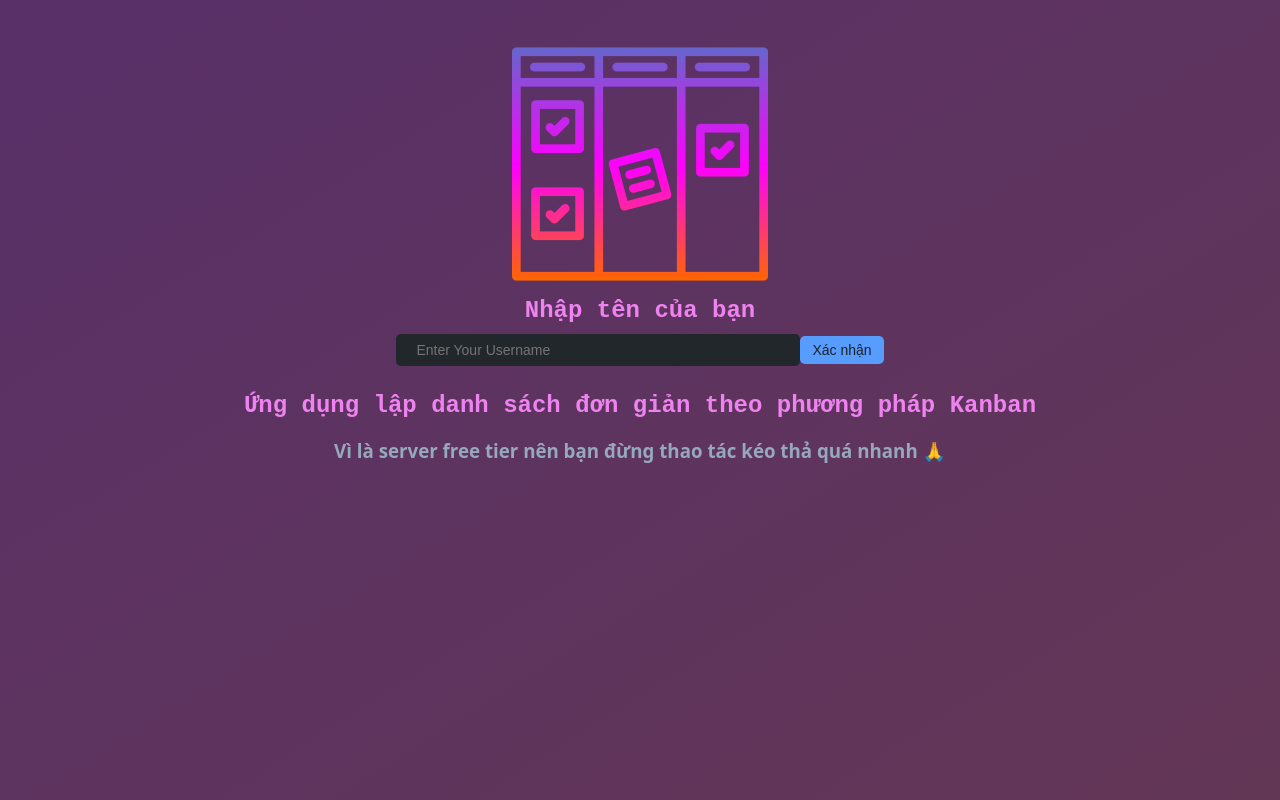
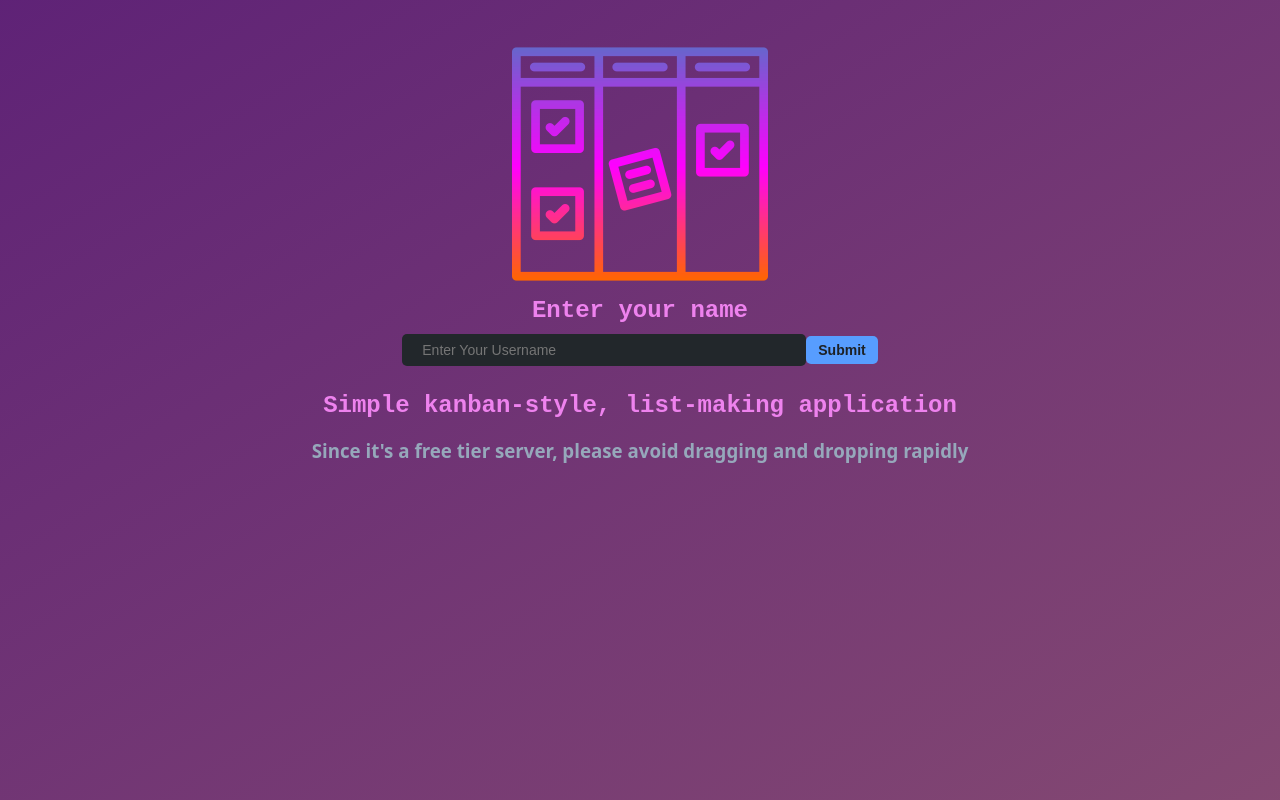
Before and after one commit to 18120528/Kanban, a React (Vite) app in the folder frontend/: page / in a window 1280 px wide. Built offline with nearby package versions, Linux system fonts and the light colour scheme; no server answers.

Commit message:
emit all when del and change welcome text

```diff
--- a/frontend/src/Components/WelcomeForm/WelcomeForm.jsx
+++ b/frontend/src/Components/WelcomeForm/WelcomeForm.jsx
@@ -17,13 +17,13 @@ const LoginForm = () => {
     <div className={styles.form_container}>
       <img src={logoUrl} width="256px" height="256px" alt="Logo"/>
       <form action="" className="" onSubmit={handleSubmit}>
-        <label htmlFor="username">Nhập tên của bạn</label><br />
+        <label htmlFor="username">Enter your name</label><br />
         <input type="text" required
         name="username" id="username"
         placeholder="Enter Your Username" ref={usernameRef}/>
-        <button type="submit">Xác nhận</button>
-        <h1>Ứng dụng lập danh sách đơn giản theo phương pháp Kanban</h1>
-        <h3>Vì là server free tier nên bạn đừng thao tác kéo thả quá nhanh 🙏</h3>
+        <button type="submit">Submit</button>
+        <h1>Simple kanban-style, list-making application</h1>
+        <h3>Since it's a free tier server, please avoid dragging and dropping rapidly</h3>
       </form>
     </div>
   )
--- a/frontend/src/Components/WelcomeForm/WelcomeForm.module.css
+++ b/frontend/src/Components/WelcomeForm/WelcomeForm.module.css
@@ -1,5 +1,5 @@
 .form_container{
-    background: linear-gradient(to bottom right, hsl(283, 37%, 30%), hsl(318, 29%, 30%));
+    background: linear-gradient(to bottom right, hsl(283, 55%, 30%), hsl(318, 29%, 40%));
     height: 100vh;
     color: #96a8bb;
     font-family: system-ui, -apple-system, BlinkMacSystemFont, 'Segoe UI', Roboto, Oxygen, Ubuntu, Cantarell, 'Open Sans', 'Helvetica Neue', sans-serif;
@@ -28,7 +28,7 @@
     background-color: #579dff;
     color: #1d2125;
     font-size: 14px;
-    font-weight: 500;
+    font-weight: 600;
     padding: 6px 12px;
     margin: 0;
     border: none;
--- a/frontend/src/index.css
+++ b/frontend/src/index.css
@@ -1,5 +1,5 @@
 body{
-    background: linear-gradient(to bottom right, hsl(283, 37%, 40%), hsl(318, 29%, 40%));
+    background: linear-gradient(to bottom right, hsl(267, 56%, 35%), hsl(318, 29%, 35%));
     background-repeat: no-repeat;
     background-attachment: fixed;
     margin: 0;
```
Also changed, not shown: 1 other file (tests, documents, lock files or other folders).
